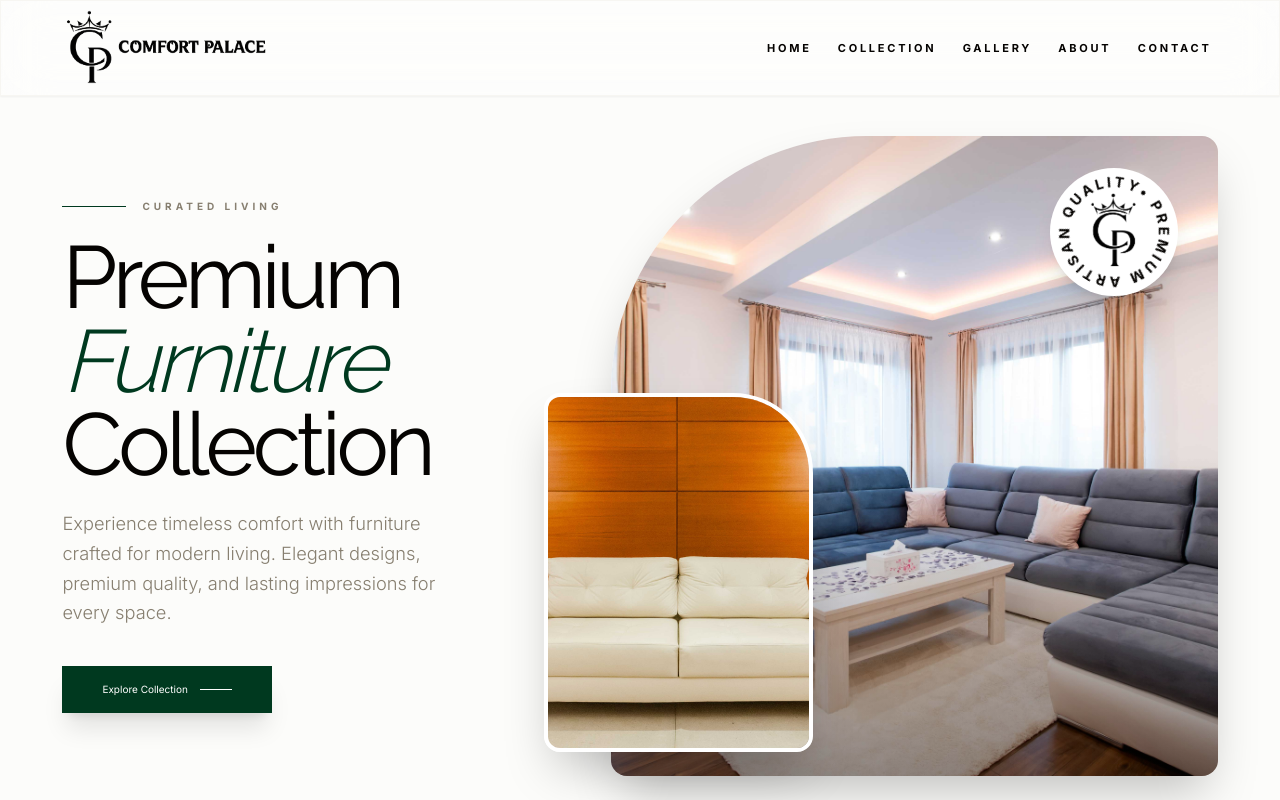
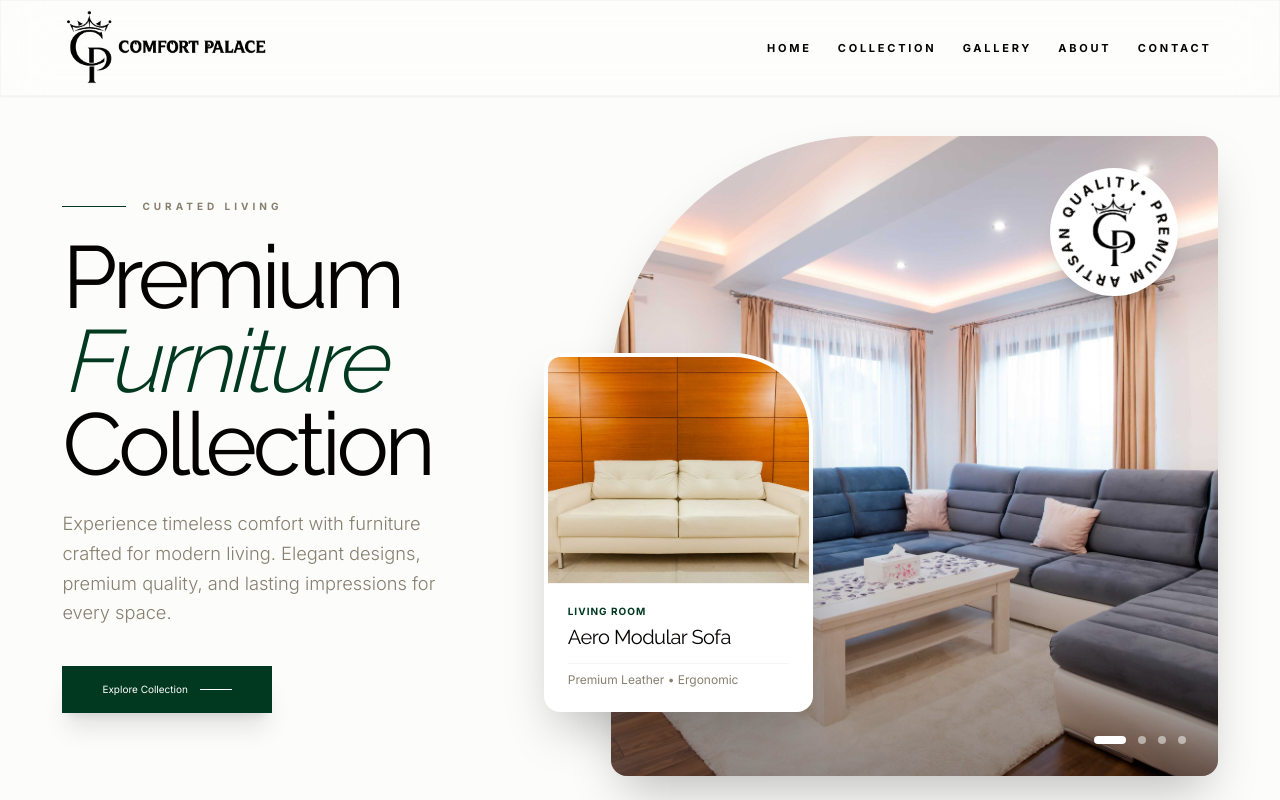
Before and after one commit to ZuhaibTech/Comfort-Palace, a Next.js app: page / in a window 1280 px wide. Shown: the top 800 px of the page. Built offline with nearby package versions, Linux system fonts and the light colour scheme.

Commit message:
feat: add dynamic hero showcase and synchronized details card without pricing

```diff
--- a/src/app/page.tsx
+++ b/src/app/page.tsx
@@ -2,6 +2,7 @@
 import Image from 'next/image';
 import Link from 'next/link';
 import Reveal from '@/components/motion/Reveal';
+import HeroShowcase from '@/components/HeroShowcase';
 
 export default function Home() {
   return (
@@ -38,52 +39,9 @@ export default function Home() {
           </div>
         </div>
 
-        {/* Right Image Area (Asymmetrical Editorial Layout) */}
-        <div className="w-full lg:w-7/12 relative h-[60dvh] lg:h-[80dvh] mt-10 lg:mt-0 flex items-end justify-end group z-10">
+        {/* Right Image Area (Asymmetrical Editorial Layout) - Dynamic */}
+        <HeroShowcase />
 
-          {/* Main Large Image */}
-          <div className="relative w-full lg:w-[90%] h-full rounded-tl-[8rem] lg:rounded-tl-[16rem] rounded-bl-2xl rounded-tr-2xl rounded-br-2xl overflow-hidden shadow-2xl">
-            <Image
-              src="/images/interior-of-a-rich-house-cozy-living-room-2025-03-25-15-21-37-utc.jpg"
-              alt="Premium Furniture Design"
-              fill
-              className="object-cover transition-transform duration-[3s] ease-out group-hover:scale-105"
-              priority
-            />
-            {/* Overlay Gradient */}
-            <div className="absolute inset-0 bg-gradient-to-t from-surface-900/40 via-transparent to-transparent"></div>
-          </div>
-
-          {/* Floating Secondary Image (The Editorial Touch) */}
-          <div className="absolute left-0 bottom-[10%] w-[45%] lg:w-[40%] aspect-[3/4] rounded-tr-[5rem] rounded-bl-2xl rounded-br-2xl rounded-tl-2xl overflow-hidden shadow-2xl border-4 border-white translate-y-10 group-hover:translate-y-0 transition-transform duration-[1.5s] ease-out z-20 hidden md:block">
-             <Image
-              src="/images/white-leather-sofa-against-a-wooden-wall-in-a-cont-2025-02-11-19-44-23-utc.jpg"
-              alt="Detail Shot"
-              fill
-              className="object-cover"
-            />
-          </div>
-
-          {/* Floating Accent Badge */}
-          <div className="absolute top-[10%] lg:top-[5%] right-5 lg:right-10 w-28 h-28 lg:w-32 lg:h-32 bg-white rounded-full flex flex-col items-center justify-center shadow-xl z-30">
-            <svg viewBox="0 0 100 100" className="w-full h-full text-surface-900 animate-[spin_20s_linear_infinite]">
-              <path id="curve" d="M 50, 50 m -35, 0 a 35,35 0 1,1 70,0 a 35,35 0 1,1 -70,0" fill="transparent"/>
-              <text className="text-[11px] font-bold uppercase tracking-[0.2em] fill-current">
-                <textPath href="#curve" startOffset="0%">• premium artisan quality • comfort palace</textPath>
-              </text>
-            </svg>
-            <div className="absolute inset-0 flex items-center justify-center p-6">
-               <div className="relative w-full h-full">
-                 <Image
-                   src="/Logo/Logo.png"
-                   alt="Logo Icon"
-                   fill
-                   className="object-contain"
-                 />
-               </div>
-            </div>
-          </div>
-        </div>
       </section>
 
 
--- /dev/null
+++ b/src/components/HeroShowcase.tsx
@@ -0,0 +1,146 @@
+"use client";
+
+import { useState, useEffect } from 'react';
+import Image from 'next/image';
+
+const showcaseItems = [
+  {
+    id: 1,
+    mainImage: "/images/interior-of-a-rich-house-cozy-living-room-2025-03-25-15-21-37-utc.jpg",
+    secondaryImage: "/images/white-leather-sofa-against-a-wooden-wall-in-a-cont-2025-02-11-19-44-23-utc.jpg",
+    name: "Aero Modular Sofa",
+    category: "Living Room",
+    price: "$3,200",
+    highlights: "Premium Leather • Ergonomic"
+  },
+  {
+    id: 2,
+    mainImage: "/images/Double Bed.jpg",
+    secondaryImage: "/images/interior-modern-living-room-wall-mockup-2025-01-07-23-12-33-utc.jpg",
+    name: "Lumina Grand Bed",
+    category: "Bedroom",
+    price: "$2,850",
+    highlights: "Solid Oak • Minimalist"
+  },
+  {
+    id: 3,
+    mainImage: "/images/Dining Table.jpg",
+    secondaryImage: "/images/wooden-table-with-chairs-modern-interior-design-2025-04-02-01-47-59-utc.jpg",
+    name: "Eclipse Dining Set",
+    category: "Dining",
+    price: "$4,500",
+    highlights: "Marble Top • Seating for 8"
+  },
+  {
+    id: 4,
+    mainImage: "/images/Consoles.jpg",
+    secondaryImage: "/images/SideTables.jpg",
+    name: "Vertex Console",
+    category: "Entryway",
+    price: "$1,150",
+    highlights: "Brass Accents • Modern"
+  }
+];
+
+export default function HeroShowcase() {
+  const [activeIndex, setActiveIndex] = useState(0);
+
+  useEffect(() => {
+    const interval = setInterval(() => {
+      setActiveIndex((prev) => (prev + 1) % showcaseItems.length);
+    }, 7000);
+    return () => clearInterval(interval);
+  }, []);
+
+  return (
+    <div className="w-full lg:w-7/12 relative h-[60dvh] lg:h-[80dvh] mt-10 lg:mt-0 flex items-end justify-end group z-10">
+
+      {/* Main Large Image */}
+      <div className="relative w-full lg:w-[90%] h-full rounded-tl-[8rem] lg:rounded-tl-[16rem] rounded-bl-2xl rounded-tr-2xl rounded-br-2xl overflow-hidden shadow-2xl bg-surface-200">
+        {showcaseItems.map((item, index) => {
+          const isActive = index === activeIndex;
+          return (
+            <div
+              key={item.id}
+              className={`absolute inset-0 transition-opacity duration-1000 ease-in-out ${isActive ? 'opacity-100 z-10' : 'opacity-0 z-0'}`}
+            >
+              <Image
+                src={item.mainImage}
+                alt={item.name}
+                fill
+                className={`object-cover transition-transform duration-[7s] ease-out ${isActive ? 'scale-105' : 'scale-100'}`}
+                priority={index === 0}
+              />
+              <div className="absolute inset-0 bg-gradient-to-t from-surface-900/40 via-transparent to-transparent"></div>
+            </div>
+          );
+        })}
+      </div>
+
+      {/* Floating Secondary Image (The Editorial Touch) / Card */}
+      <div className="absolute left-0 bottom-[10%] w-[45%] lg:w-[40%] aspect-[3/4] rounded-tr-[5rem] rounded-bl-2xl rounded-br-2xl rounded-tl-2xl overflow-hidden shadow-2xl border-4 border-white z-20 hidden md:block bg-surface-50 group-hover:-translate-y-2 transition-transform duration-[1.5s] ease-out">
+        {showcaseItems.map((item, index) => {
+          const isActive = index === activeIndex;
+          return (
+            <div
+              key={`secondary-${item.id}`}
+              className={`absolute inset-0 transition-opacity duration-1000 ease-in-out flex flex-col ${isActive ? 'opacity-100 z-10 pointer-events-auto' : 'opacity-0 z-0 pointer-events-none'}`}
+            >
+              <div className="relative w-full flex-1">
+                <Image
+                  src={item.secondaryImage}
+                  alt={`${item.name} Detail`}
+                  fill
+                  className="object-cover"
+                />
+              </div>
+              <div className="bg-white p-5 flex flex-col justify-center border-t border-surface-100 shadow-[0_-10px_20px_rgba(0,0,0,0.05)] z-10 relative">
+                <div className="text-[10px] font-bold text-primary-800 uppercase tracking-widest mb-1">{item.category}</div>
+                <h3 className="text-surface-900 font-display text-xl tracking-tight truncate mb-1">{item.name}</h3>
+                <div className="flex items-center mt-2 pt-2 border-t border-surface-100">
+                  <span className="text-surface-500 text-xs truncate w-full">{item.highlights}</span>
+                </div>
+              </div>
+            </div>
+          );
+        })}
+      </div>
+
+      {/* Floating Accent Badge */}
+      <div className="absolute top-[10%] lg:top-[5%] right-5 lg:right-10 w-28 h-28 lg:w-32 lg:h-32 bg-white rounded-full flex flex-col items-center justify-center shadow-xl z-30">
+        <svg viewBox="0 0 100 100" className="w-full h-full text-surface-900 animate-[spin_20s_linear_infinite]">
+          <path id="curve" d="M 50, 50 m -35, 0 a 35,35 0 1,1 70,0 a 35,35 0 1,1 -70,0" fill="transparent"/>
+          <text className="text-[11px] font-bold uppercase tracking-[0.2em] fill-current">
+            <textPath href="#curve" startOffset="0%">• premium artisan quality • comfort palace</textPath>
+          </text>
+        </svg>
+        <div className="absolute inset-0 flex items-center justify-center p-6">
+           <div className="relative w-full h-full">
+             <Image
+               src="/Logo/Logo.png"
+               alt="Logo Icon"
+               fill
+               className="object-contain"
+             />
+           </div>
+        </div>
+      </div>
+
+      {/* Interactive Dot Indicators */}
+      <div className="absolute bottom-6 right-6 lg:bottom-8 lg:right-8 flex gap-3 z-30">
+        {showcaseItems.map((_, index) => (
+          <button
+            key={index}
+            onClick={() => setActiveIndex(index)}
+            className={`transition-all duration-500 rounded-full ${
+              index === activeIndex
+                ? 'w-8 h-2 bg-white'
+                : 'w-2 h-2 bg-white/50 hover:bg-white/80'
+            }`}
+            aria-label={`Go to slide ${index + 1}`}
+          />
+        ))}
+      </div>
+    </div>
+  );
+}
```
